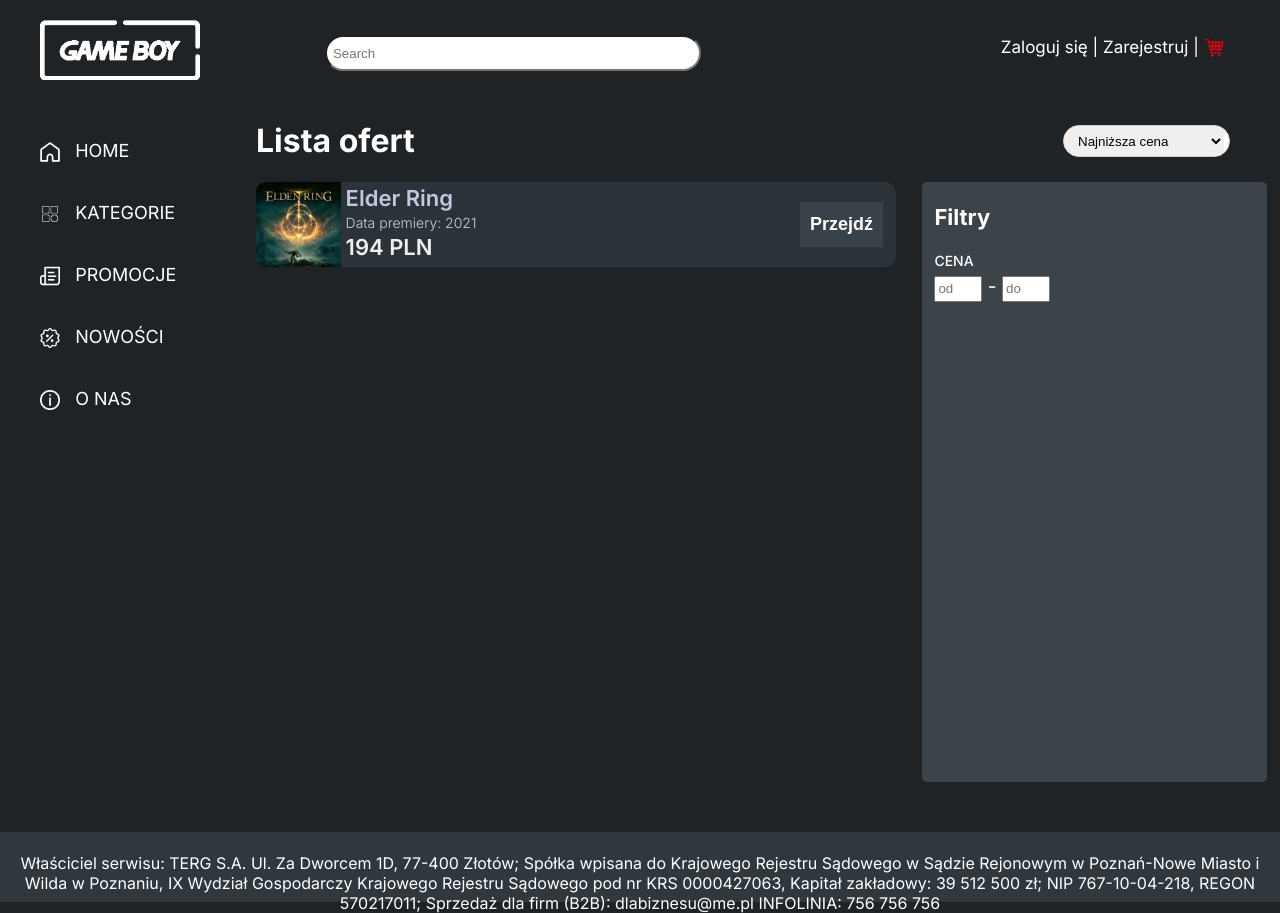
After one commit to l-borkowski/shopPpiu, a PHP site: page /search_results/main.html in a window 1280 px wide. The commit adds this page. Run offline with PHP 8.4, Linux system fonts and the light colour scheme.

Commit message:
feat: search page without filters

```diff
--- /dev/null
+++ b/search_results/main.html
@@ -0,0 +1,109 @@
+<!DOCTYPE html>
+<html lang="pl">
+
+<head>
+  <meta charset="UTF-8" />
+  <meta http-equiv="X-UA-Compatible" content="IE=edge" />
+  <meta name="viewport" content="width=device-width, initial-scale=1.0" />
+  <link rel="stylesheet" type="text/css" href="../style.css" />
+  <title>Sklep</title>
+</head>
+
+<body>
+  <header>
+    <a href="../shop_mainpage_backend.html">
+      <div id="header_logo">
+        <img src="../images/game-boy_white.png" width="160px" height="60px" />
+      </div>
+    </a>
+
+    <div id="header_searchbar">
+      <input type="text" placeholder=" Search" id="header_searchbar_input" />
+    </div>
+    <div id="header_login">
+      <p>
+        <a href="../login.html" id="login">Zaloguj się</a> |
+        <a href="../register.html">Zarejestruj</a> |
+        <a href="#"><img src="../images/cart_icon.png" width="20px" height="20px" style="vertical-align: middle" /></a>
+      </p>
+    </div>
+  </header>
+  <div style="clear: both"></div>
+  <nav>
+    <div id="nav_bar">
+      <ul>
+        <li>
+          <a href="#"><img src="../images/glowna.png" width="20px" height="20px"
+              style="vertical-align: middle" />&nbsp;&nbsp;&nbsp;home</a>
+        </li>
+        <li>
+          <a href="#"><img src="../images/kategorie.png" width="20px" height="20px"
+              style="vertical-align: middle" />&nbsp;&nbsp;&nbsp;kategorie&nbsp;</a>
+        </li>
+        <li>
+          <a href="#"><img src="../images/promocje.png" width="20px" height="20px"
+              style="vertical-align: middle" />&nbsp;&nbsp;&nbsp;promocje</a>
+        </li>
+        <li>
+          <a href="#"><img src="../images/nowosci.png" width="20px" height="20px"
+              style="vertical-align: middle" />&nbsp;&nbsp;&nbsp;nowości</a>
+        </li>
+        <li>
+          <a href="#"><img src="../images/onas.png" width="20px" height="20px"
+              style="vertical-align: middle" />&nbsp;&nbsp;&nbsp;o nas</a>
+        </li>
+      </ul>
+    </div>
+  </nav>
+  <main>
+    <div id="header_row">
+      <h1 class="title">Lista ofert</h1>
+      <div class="selectWrapper">
+        <select class="selectBox" name="cars" id="cars">
+          <option value="lowest">Najniższa cena</option>
+          <option value="highest">Najwyższa cena</option>
+        </select>
+      </div>
+    </div>
+    <div id="content_body">
+      <div id="search_results">
+        <div id="item">
+          <div id="image_wrapper">
+            <img src="../images/elden_ring_cover.png" id="item_photo" />
+          </div>
+          <div id="text_wrapper">
+            <p class="title_p" id="name">Elder Ring</p>
+            <p class="title_p" id="date">Data premiery: 2021</p>
+            <p class="title_p" id="price">194 PLN</p>
+          </div>
+          <div id="button_wrapper">
+            <input type="button" id="product_btn" value="Przejdź" />
+          </div>
+        </div>
+      </div>
+      <div id="filters_section">
+        <p id="filters_title">Filtry</p>
+        <p class="filter_title">CENA</p>
+        <div id="priceRange">
+          <input class="priceInput" type="number" placeholder="od" id="priceFrom"> -
+          <input class="priceInput" type="number" placeholder="do" id="priceTo">
+        </div>
+      </div>
+    </div>
+    <div id="page_selector"></div>
+  </main>
+  <div style="clear: both"></div>
+  <div id="footer">
+    <p>
+      Właściciel serwisu: TERG S.A. Ul. Za Dworcem 1D, 77-400 Złotów; Spółka
+      wpisana do Krajowego Rejestru Sądowego w Sądzie Rejonowym w Poznań-Nowe
+      Miasto i Wilda w Poznaniu, IX Wydział Gospodarczy Krajowego Rejestru
+      Sądowego pod nr KRS 0000427063, Kapitał zakładowy: 39 512 500 zł; NIP
+      767-10-04-218, REGON 570217011; Sprzedaż dla firm (B2B):
+      dlabiznesu@me.pl INFOLINIA: 756 756 756
+    </p>
+  </div>
+  <script src="script.js"></script>
+</body>
+
+</html>
--- a/shop_mainpage_backend.html
+++ b/shop_mainpage_backend.html
@@ -25,7 +25,7 @@
             <ul>
                 <li><a href="#"><img src="images/glowna.png" width="20px" height="20px" style="vertical-align:middle"/>&nbsp;&nbsp;&nbsp;home</a></li>
                 <li><a href="#"><img src="images/kategorie.png" width="20px" height="20px" style="vertical-align:middle"/>&nbsp;&nbsp;&nbsp;kategorie&nbsp;</a></li>
-                <li><a href="#"><img src="images/promocje.png" width="20px" height="20px" style="vertical-align:middle"/>&nbsp;&nbsp;&nbsp;promocje</a></li>
+                <li><a href="search_results/main.html"><img src="images/promocje.png" width="20px" height="20px" style="vertical-align:middle"/>&nbsp;&nbsp;&nbsp;promocje</a></li>
                 <li><a href="#"><img src="images/nowosci.png" width="20px" height="20px" style="vertical-align:middle"/>&nbsp;&nbsp;&nbsp;nowości</a></li>
                 <li><a href="#"><img src="images/onas.png" width="20px" height="20px" style="vertical-align:middle"/>&nbsp;&nbsp;&nbsp;o nas</a></li>
             </ul>
--- a/style.css
+++ b/style.css
@@ -1,34 +1,38 @@
-body
-{
+@import url('https://fonts.googleapis.com/css2?family=Inter:wght@300;400;500;600;700&display=swap');
+
+
+body {
     margin: 0;
     background-color: #1F2326;
+    font-family: 'Inter', sans-serif;
+    color: white;
 }
-header
-{
+
+header {
     padding: 20px 40px 0px 40px;
     height: 80px;
     width: 95.80%;
 }
-#header_logo
-{
+
+#header_logo {
     width: 20%;
     float: left;
 }
-#header_searchbar
-{
+
+#header_searchbar {
     float: left;
     width: 50%;
     padding: 15px 40px 0px 40px;
 }
-#header_searchbar_input
-{
+
+#header_searchbar_input {
     border-radius: 20px;
     width: 60%;
     height: 30px;
 
 }
-#header_login
-{
+
+#header_login {
     width: 20%;
     color: white;
     float: left;
@@ -36,52 +40,52 @@ header
     margin: auto 0px;
     font-size: 17px;
 }
-#header_login > p > a
-{
+
+#header_login>p>a {
     height: 30px;
     margin: auto 0px;
     text-decoration: none;
     color: white;
 }
-#nav_bar
-{
+
+#nav_bar {
     width: 20%;
     text-transform: uppercase;
     float: left;
 }
-#nav_bar > ul
-{
+
+#nav_bar>ul {
     list-style-type: none;
     margin: 0;
     padding: 20px;
 }
-#nav_bar > ul > li
-{
+
+#nav_bar>ul>li {
     padding: 20px;
     font-size: 18px;
 }
-#nav_bar > ul > li > a
-{
+
+#nav_bar>ul>li>a {
     text-decoration: none;
     color: white;
 }
-#main_sliderbox
-{
+
+#main_sliderbox {
     width: 79%;
     float: left;
     color: white;
     border-left: 1px solid white;
 }
-#main_sliderbox_slider
-{
+
+#main_sliderbox_slider {
     width: 80%;
     height: 420px;
     margin: auto;
     background-color: aqua;
     border-radius: 30px;
 }
-#main_sliderbox_slider_game
-{
+
+#main_sliderbox_slider_game {
     float: left;
     width: 75%;
     height: 170px;
@@ -91,17 +95,17 @@ header
     padding-top: 250px;
     border-radius: 30px 0 0 30px;
 }
-#main_sliderbox_slider_game_box > h1
-{
+
+#main_sliderbox_slider_game_box>h1 {
     margin-bottom: 0px;
     font-weight: 500;
 }
-#main_sliderbox_slider_game_box > p
-{
+
+#main_sliderbox_slider_game_box>p {
     margin-top: 0px;
 }
-#main_sliderbox_slider_game_box > input
-{
+
+#main_sliderbox_slider_game_box>input {
     padding: 5px 30px;
     background-color: white;
     border: 1px solid white;
@@ -110,8 +114,8 @@ header
     float: right;
     margin-right: 10px;
 }
-#main_sliderbox_slider_game_box
-{
+
+#main_sliderbox_slider_game_box {
     background-color: rgba(255, 255, 255, 0.4);
     float: right;
     width: 60%;
@@ -122,52 +126,52 @@ header
     padding-left: 10px;
     border-radius: 30px;
 }
-#main_sliderbox_slider_else
-{
+
+#main_sliderbox_slider_else {
     float: left;
     width: 25%;
     height: 420px;
     background-color: chartreuse;
     border-radius: 0 30px 30px 0;
 }
-.main_sliderbox_slider_else_box
-{
+
+.main_sliderbox_slider_else_box {
     float: left;
     width: 100%;
     height: 105px;
     background-color: #363E44;
 }
-.main_sliderbox_slider_else_box:first-child
-{
+
+.main_sliderbox_slider_else_box:first-child {
     border-radius: 0 30px 0 0;
 }
-.main_sliderbox_slider_else_box:last-child
-{
+
+.main_sliderbox_slider_else_box:last-child {
     border-radius: 0 0 30px 0;
 }
-.main_sliderbox_slider_else_box:hover
-{
-    background-color:#8d8d8d;
+
+.main_sliderbox_slider_else_box:hover {
+    background-color: #8d8d8d;
 }
-.main_sliderbox_slider_else_box_text
-{
+
+.main_sliderbox_slider_else_box_text {
     float: left;
     margin-left: 10px;
     font-weight: 100;
 }
-.main_sliderbox_slider_else_box_text > h2
-{
+
+.main_sliderbox_slider_else_box_text>h2 {
     font-weight: 100;
 }
-#main_offers
-{
+
+#main_offers {
     width: 79.94%;
     height: 1000px;
     float: left;
     border-left: 1px solid white;
 }
-#main_offers_container
-{
+
+#main_offers_container {
     width: 100%;
     height: 350px;
     margin: 0px auto;
@@ -175,15 +179,15 @@ header
     float: left;
     overflow: hidden;
 }
-#main_offers_arrows
-{
+
+#main_offers_arrows {
     position: relative;
     width: 60%;
     height: 350px;
     margin: 0 auto;
 }
-#main_offers_arrows > button
-{
+
+#main_offers_arrows>button {
     position: absolute;
     width: 10%;
     background: none;
@@ -191,21 +195,21 @@ margin: 0 auto;
     margin-top: 100px;
     z-index: 10;
 }
-#nextBtn
-{
+
+#nextBtn {
     right: -10%;
 }
-#prevBtn
-{
+
+#prevBtn {
     left: -10%;
 }
-#main_offers_container > img
-{
+
+#main_offers_container>img {
     float: left;
     margin: 120px 0px;
 }
-#main_offers > h1
-{
+
+#main_offers>h1 {
     font-weight: 400;
     font-size: 32px;
     margin-bottom: 5px;
@@ -213,16 +217,16 @@ margin: 0 auto;
     width: 80%;
     margin: auto;
 }
-#main_offers > p
-{
+
+#main_offers>p {
     font-size: 14px;
     color: white;
     width: 80%;
     margin: auto;
     margin-bottom: 40px;
 }
-.main_offers_container_box
-{
+
+.main_offers_container_box {
     height: 200px;
     background-color: aqua;
     float: left;
@@ -230,100 +234,100 @@ margin: 0 auto;
     border-radius: 30px;
     text-align: center;
 }
-#main_offers_container_slider
-{
+
+#main_offers_container_slider {
     height: 400px;
     display: flex;
     width: 100%;
     margin: 0px auto;
 }
-.main_offers_container_box > p
-{
+
+.main_offers_container_box>p {
     margin-top: 2px;
 }
-.main_offers_container_box > h3
-{
+
+.main_offers_container_box>h3 {
     margin-bottom: 2px;
 }
-.main_offers_container_box2
-{
+
+.main_offers_container_box2 {
     width: 22.5%;
     height: 400px;
     background-color: aqua;
     float: left;
     margin: 20px;
 }
-.main_offers_container_box2 > p
-{
+
+.main_offers_container_box2>p {
     position: absolute;
     font-size: 32px;
     font-weight: bold;
     border: 4px solid white;
-   color:white;
+    color: white;
     margin: 200px 40px;
     padding: 10px 20px;
 }
-#main_offers_container2 :nth-child(3)
-{
+
+#main_offers_container2 :nth-child(3) {
     margin-left: 0;
 }
-#main_offers_container2 :last-child
-{
+
+#main_offers_container2 :last-child {
     margin-right: 0;
 }
-#main_offers_container2
-{
+
+#main_offers_container2 {
     width: 80%;
     height: 600px;
     margin: 20px auto;
     color: white;
 }
-#main_offers_container2 > h1
-{
+
+#main_offers_container2>h1 {
     font-weight: 400;
     margin-bottom: 2px;
 }
-#main_offers_container2 > p
-{
+
+#main_offers_container2>p {
     font-weight: 400;
     margin-top: 2px;
 }
-#main_about
-{
+
+#main_about {
     width: 80%;
     height: 600px;
     float: left;
     text-align: center;
 }
-#main_about_header
-{
+
+#main_about_header {
     width: 50%;
     margin: auto;
     height: 60px;
     border-bottom: 5px solid #59695F;
 }
-#main_about_header > h1
-{
+
+#main_about_header>h1 {
     text-transform: uppercase;
     color: white;
     font-size: 48px;
 }
-#main_about_container
-{
+
+#main_about_container {
     margin: 0 auto;
     width: 90%;
     height: 500px;
 }
-#main_about_container :first-child
-{
+
+#main_about_container :first-child {
     margin-left: 0;
 }
-#main_about_container :last-child
-{
+
+#main_about_container :last-child {
     margin-right: 0;
 }
-.main_about_container_box
-{
+
+.main_about_container_box {
     width: 20%;
     height: 400px;
     float: left;
@@ -331,8 +335,8 @@ margin-right: 0;
     padding: 40px 0px;
     color: white;
 }
-#footer
-{
+
+#footer {
     width: 100%;
     height: 60px;
     text-align: center;
@@ -340,3 +344,155 @@ margin-right: 0;
     background-color: #31383D;
     color: white;
 }
+
+
+
+/* Search results css */
+
+#header_row {
+    width: auto;
+    display: flex;
+    flex-direction: row;
+    justify-content: space-between;
+}
+
+.title {
+    float: left;
+    color: white;
+}
+
+.selectBox {
+    flex: 0 0 160px;
+    width: 160px;
+    height: 30px;
+    border: 0px;
+    outline: none;
+    padding-left: 10px;
+    margin-right: 5px;
+}
+
+.selectWrapper {
+    margin-top: 25px;
+    margin-bottom: 25px;
+    margin-right: 50px;
+    display: inline-block;
+    border-radius: 36px;
+    overflow: hidden;
+    background: white;
+    border: 1px solid #cccccc;
+}
+
+#search_results {
+    width: 50%;
+    height: 600px;
+    float: left;
+}
+
+#filters_section {
+    width: 25%;
+    height: 600px;
+    font-size: 120%;
+    float: right;
+    background-color: #3D4449;
+    border-radius: 5px;
+    margin-left: 2%;
+    margin-right: 1%;
+    padding-left: 1%;
+    padding-right: 1%;
+}
+
+#page_selector {
+    float: right;
+    height: 50px;
+    width: 80%;
+    clear: both;
+}
+
+#item {
+    background-color: #2B3338;
+    height: 85px;
+    width: 100%;
+    border-radius: 11px;
+    margin-bottom: 20px;
+
+}
+
+#item_photo {
+    height: 85px;
+    width: 85px;
+    border-top-left-radius: 10px;
+    border-bottom-left-radius: 10px;
+}
+
+#image_wrapper {
+    width: 14%;
+    float: left;
+    height: 50px;
+}
+
+#text_wrapper {
+    width: 61%;
+    float: left;
+    height: 50px;
+}
+
+#button_wrapper {
+    width: 15%;
+    float: right;
+    height: 50px;
+}
+
+.title_p {
+    margin: 0 auto;
+}
+
+#name {
+    font-size: 22px;
+    color: #BFC8DF;
+    font-weight: 600;
+    padding-bottom: 3px;
+    padding-top: 3px;
+
+}
+
+#date {
+    font-size: 14px;
+    color: #CFCFCF;
+    font-weight: 300;
+}
+
+#price {
+    padding-top: 3px;
+    padding-bottom: 3px;
+    font-size: 22px;
+    color: #EFEFEF;
+    font-weight: 600;
+}
+
+#product_btn {
+    height: 45px;
+    padding: 10px;
+    margin-top: 20px;
+    margin-right: 10px;
+    background-color: #394248;
+    color: white;
+    border: none;
+    font-size: 18px;
+    font-weight: 700;
+}
+
+.priceInput {
+    width: 40px;
+    height: 20px;
+}
+
+#filters_title {
+    font-size: 22px;
+    font-weight: 700;
+}
+
+.filter_title {
+    font-size: 14px;
+    font-weight: 500;
+    margin-bottom: 5px;
+}
```
Also changed, not shown: script.js (+15 -0 lines), search_results/script.js (added, +91 -0 lines). Lines whose indentation alone changed are shown as unchanged.
